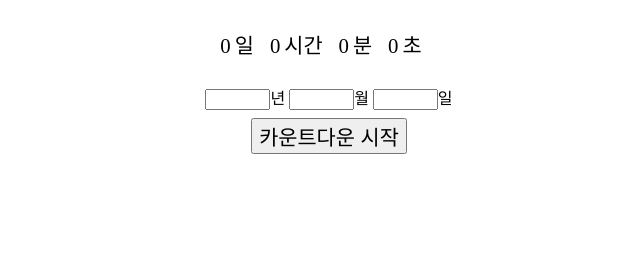
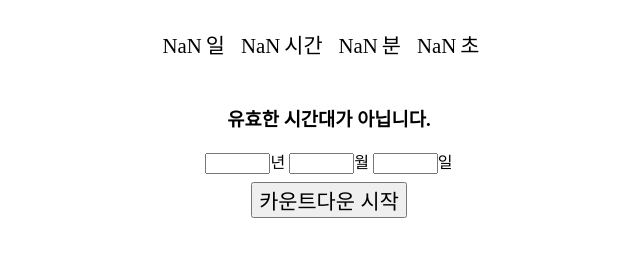
Before and after one commit to sunnwave/JavaScript, a plain HTML site: page D-Day-Counter/index.html in a window 1280 px wide. Both pictures are taken after a click on the button "카운트다운 시작". Shown: the part 98-354 px from the top of the page, without its empty margins (311-951 px from the left). Drawn offline with Linux system fonts and the light colour scheme.

Commit message:
script.js 추가

```diff
--- a/D-Day-Counter/index.html
+++ b/D-Day-Counter/index.html
@@ -3,33 +3,7 @@
 <head>
     <title>Document</title>
     <link rel="stylesheet" href="./style.css">
-    <script>
-        const dateFormMaker=function(){
-            const inputYear=document.querySelector('#target-year-input').value;
-            const inputMonth=document.querySelector('#target-month-input').value;
-            const inputDay=document.querySelector('#target-day-input').value;
-
-            // const dateFormat=inputYear+'-'+inputMonth+'-'+inputDay;
-            const dateFormat=`${inputYear}-${inputMonth}-${inputDay}`
-
-            return dateFormat;
-        };
-
-        const counterMaker=function(){
-            const targetDateInput=dateFormMaker();
-            const nowDate=new Date();
-            const targetDate=new Date(targetDateInput).setHours(0,0,0,0);
-            const remaining= (targetDate-nowDate)/1000;
-
-            const remainingDate=Math.floor(remaining/3600/24);
-            const remainingHours=Math.floor(remaining/3600)%24;
-            const remainingMin=Math.floor(remaining/60)%60;
-            const remainingSec=Math.floor(remaining)%60;
-
-            console.log(remainingDate, remainingHours, remainingMin, remainingSec);
-
-        }
-    </script>
+    <script src="./script.js" defer></script>
 </head>
 <body>
     <h1>D-Day</h1>
@@ -51,6 +25,7 @@
             <span>초</span>
         </div>
     </div>
+    <div id="d-day-message"></div>
     <div id="target-selector">
         <input id="target-year-input" class="target-input" size="5"/>년
         <input id="target-month-input" class="target-input" size="5">월
--- /dev/null
+++ b/D-Day-Counter/script.js
@@ -0,0 +1,57 @@
+const messageContainer = document.querySelector('#d-day-message');
+const container = document.querySelector("#d-day-container");
+
+// container.style.display = 'none';
+messageContainer.innerHTML = "<h3>D-Day를 입력해 주세요</h3>";
+
+const dateFormMaker = function () {
+    const inputYear = document.querySelector('#target-year-input').value;
+    const inputMonth = document.querySelector('#target-month-input').value;
+    const inputDay = document.querySelector('#target-day-input').value;
+    const dateFormat = `${inputYear}-${inputMonth}-${inputDay}`
+
+    return dateFormat;
+};
+
+const counterMaker = function () {
+    const targetDateInput = dateFormMaker();
+    const nowDate = new Date();
+    const targetDate = new Date(targetDateInput).setHours(0, 0, 0, 0);
+    const remaining = (targetDate - nowDate) / 1000;
+
+    if (remaining <= 0) {
+        messageContainer.innerHTML = "<h3>타이머가 종료되었습니다.</h3>"
+    } else if (isNaN(remaining)) {
+        messageContainer.innerHTML = "<h3>유효한 시간대가 아닙니다.</h3>"
+    }
+
+    // const remainingDate = Math.floor(remaining / 3600 / 24);
+    // const remainingHours = Math.floor(remaining / 3600) % 24;
+    // const remainingMin = Math.floor(remaining / 60) % 60;
+    // const remainingSec = Math.floor(remaining) % 60;
+
+    // const days = document.querySelector('#days');
+    // const hours = document.querySelector('#hours');
+    // const min = document.querySelector('#min');
+    // const sec = document.querySelector('#sec');
+
+    const remainingObj = {
+        remainingDate: Math.floor(remaining / 3600 / 24),
+        remainingHours: Math.floor(remaining / 3600) % 24,
+        remainingMin: Math.floor(remaining / 60) % 60,
+        remainingSec: Math.floor(remaining) % 60
+    }
+
+    const documentObj = {
+        days: document.getElementById('days'),
+        hours: document.getElementById('hours'),
+        min: document.getElementById('min'),
+        sec: document.getElementById('sec')
+    };
+
+    documentObj['days'].textContent = remainingObj['remainingDate'];
+    documentObj['hours'].textContent = remainingObj["remainingHours"];
+    documentObj['min'].textContent = remainingObj["remainingMin"];
+    documentObj['sec'].textContent = remainingObj["remainingSec"];
+
+};
```
